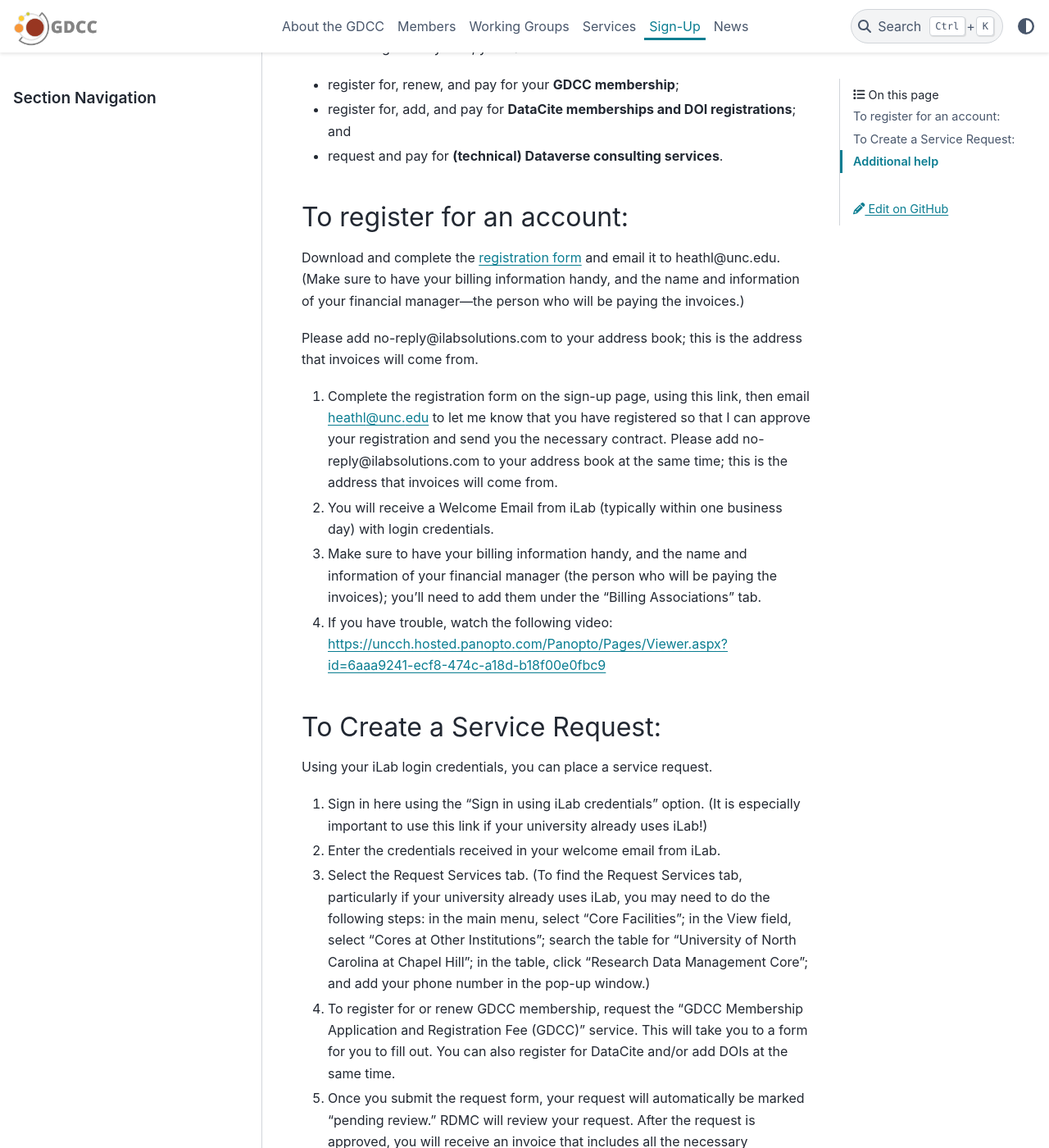
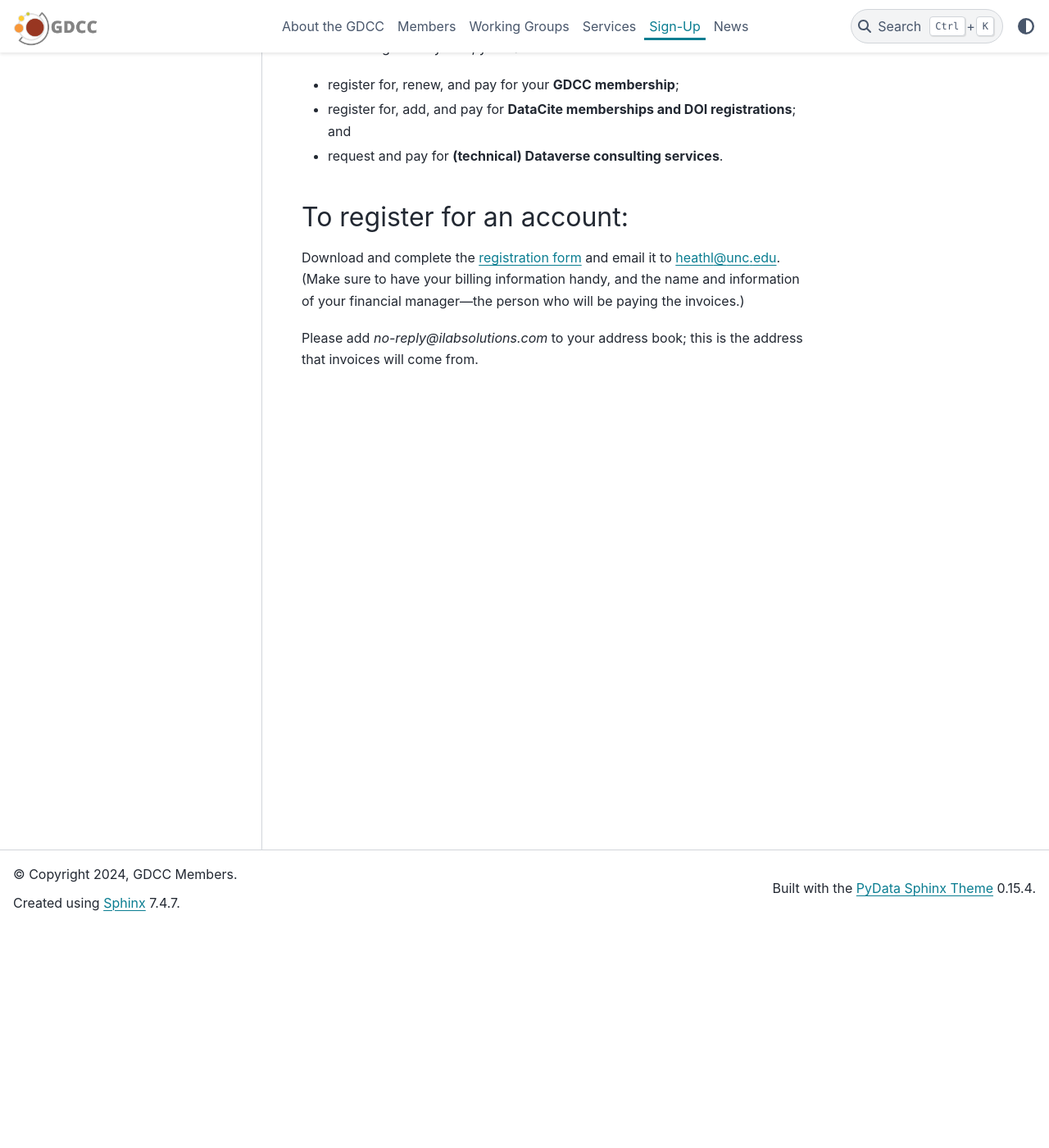
Before and after one commit to gdcc/www.gdcc.io, a Sphinx documentation site: the page built from source/sign-up.md, in a window 1280 px wide and 1400 px high, scrolled down 270 px. Shown: the whole window at 82% size. Built offline with Sphinx 7.4.7 and the PyData theme 0.15.4, drawn with Linux system fonts in a browser that asks for light colours; some of the changed text lies outside the part shown.

Commit message:
Update sign-up.md

```diff
--- a/source/sign-up.md
+++ b/source/sign-up.md
@@ -5,25 +5,6 @@
 - request and pay for **(technical) Dataverse consulting services**.
 
 ## To register for an account:
-Download and complete the <a href="https://drive.google.com/file/d/1uVOauUeUwtpRB2B-r14l_hcSIY8GtmyL/view?usp=sharing" target="_blank">registration form</a> and email it to heathl@unc.edu. (Make sure to have your billing information handy, and the name and information of your financial manager—the person who will be paying the invoices.)
+Download and complete the <a href="https://drive.google.com/file/d/1uVOauUeUwtpRB2B-r14l_hcSIY8GtmyL/view?usp=sharing" target="_blank">registration form</a> and email it to <heathl@unc.edu>. (Make sure to have your billing information handy, and the name and information of your financial manager—the person who will be paying the invoices.)
 
-Please add no-reply@ilabsolutions.com to your address book; this is the address that invoices will come from.
-
-
-
-
-1. Complete the registration form on the sign-up page, using this link, then email [heathl@unc.edu](mailto:heathl@unc.edu) to let me know that you have registered so that I can approve your registration and send you the necessary contract. Please add no-reply@ilabsolutions.com to your address book at the same time; this is the address that invoices will come from.
-2. You will receive a Welcome Email from iLab (typically within one business day) with login credentials.
-3. Make sure to have your billing information handy, and the name and information of your financial manager (the person who will be paying the invoices); you’ll need to add them under the "Billing Associations" tab.
-4. If you have trouble, watch the following video: [https://uncch.hosted.panopto.com/Panopto/Pages/Viewer.aspx?id=6aaa9241-ecf8-474c-a18d-b18f00e0fbc9](https://uncch.hosted.panopto.com/Panopto/Pages/Viewer.aspx?id=6aaa9241-ecf8-474c-a18d-b18f00e0fbc9)
-
-## To Create a Service Request:
-Using your iLab login credentials, you can place a service request.
-1. Sign in here using the "Sign in using iLab credentials" option. (It is especially important to use this link if your university already uses iLab!)
-2. Enter the credentials received in your welcome email from iLab.
-3. Select the Request Services tab.  (To find the Request Services tab, particularly if your university already uses iLab, you may need to do the following steps: in the main menu, select "Core Facilities"; in the View field, select "Cores at Other Institutions"; search the table for "University of North Carolina at Chapel Hill"; in the table, click "Research Data Management Core"; and add your phone number in the pop-up window.)
-4. To register for or renew GDCC membership, request the "GDCC Membership Application and Registration Fee (GDCC)" service. This will take you to a form for you to fill out. You can also register for DataCite and/or add DOIs at the same time.
-5. Once you submit the request form, your request will automatically be marked "pending review." RDMC will review your request. After the request is approved, you will receive an invoice that includes all the necessary information for payment.
-
-## Additional help
-More detailed instructions can be found by clicking on the "HELP" link in the upper right-hand corner or by navigating to our iLab Help Site. For any questions not addressed in the Help site, click on the “HELP” link in the upper right-hand corner and submit a ticket, or email [ilab-support@agilent.com](mailto:ilab-support@agilent.com).
+Please add *no-reply@ilabsolutions.com* to your address book; this is the address that invoices will come from.
```
